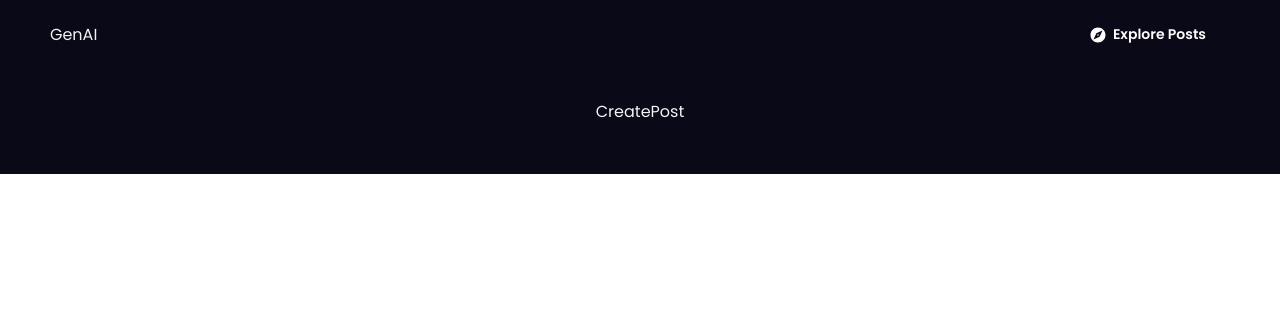
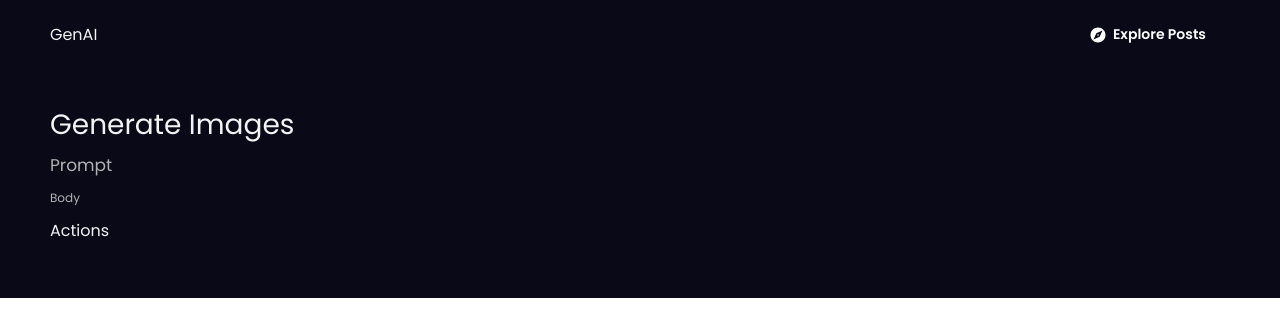
Before and after one commit to AakashRam70/AI_Image_Generator_Project, a React (Create React App) app in the folder client/: page /post in a window 1280 px wide. Shown: the top 336 px of the page. Built offline with nearby package versions, Linux system fonts and the light colour scheme.

Commit message:
newfile GenerateImageForm.jsx and modifying CreatePost.jsx

```diff
--- /dev/null
+++ b/client/src/components/GenerateImageForm.jsx
@@ -0,0 +1,57 @@
+import React from 'react'
+import styled from 'styled-components'
+
+const Form = styled.form`
+flex:1;
+padding:16px 20px;
+display:flex;
+flex-direction:column;
+gap:9%;
+justify-content:center;
+`;
+const Top = styled.form`
+display:flex;
+flex-direction:column;
+gap:6px;
+`;
+const Title = styled.form`
+font-size:28px;
+font-weight:400;
+color:${({ theme }) => theme.text_primary};
+`;
+const Desc = styled.form`
+font-size:17px;
+font-weight:400;
+color:${({ theme }) => theme.text_secondary};
+`;
+const Body = styled.form`
+display:flex;
+flex-direction:column;
+gap:18px;
+font-size:12px;
+font-weight:400;
+color:${({ theme }) => theme.text_secondary};
+`;
+const Actions = styled.form`
+flex:1;
+display:flex;
+gap:8px;
+
+`;
+
+const GenerateImageForm = () => {
+    return (
+        <Form>
+            <Top>
+                <Title>Generate Images</Title>
+                <Desc>Prompt</Desc>
+            </Top>
+            <Body>
+                Body
+            </Body>
+            <Actions>Actions</Actions>
+        </Form>
+    )
+}
+
+export default GenerateImageForm
--- a/client/src/pages/CreatePost.jsx
+++ b/client/src/pages/CreatePost.jsx
@@ -1,5 +1,6 @@
 import React from 'react'
 import styled from 'styled-components';
+import GenerateImageForm from '../components/GenerateImageForm';
 
 const Container = styled.div`
 height:100%;
@@ -45,7 +46,7 @@ const CreatePost = () => {
     return (
         <Container>
             <Wrapper>
-                CreatePost
+                <GenerateImageForm />
             </Wrapper>
         </Container>
     )
```
